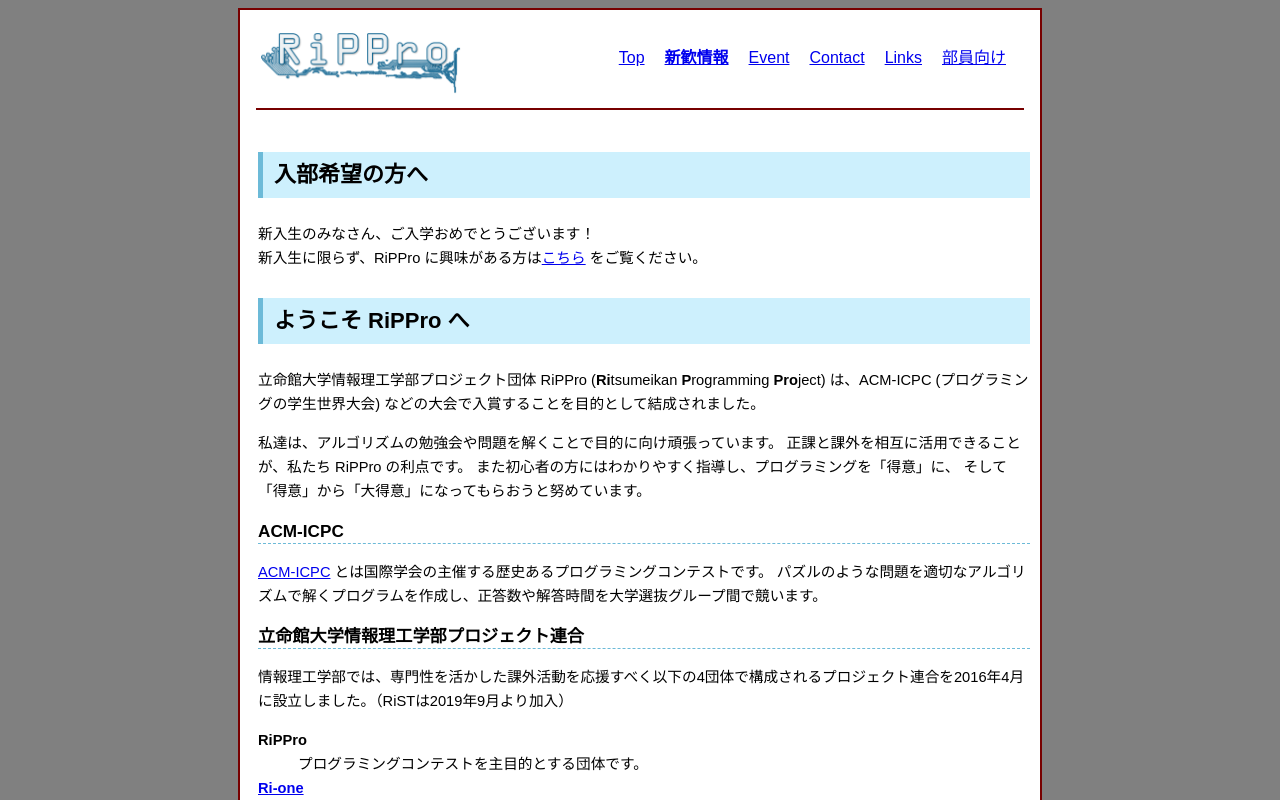
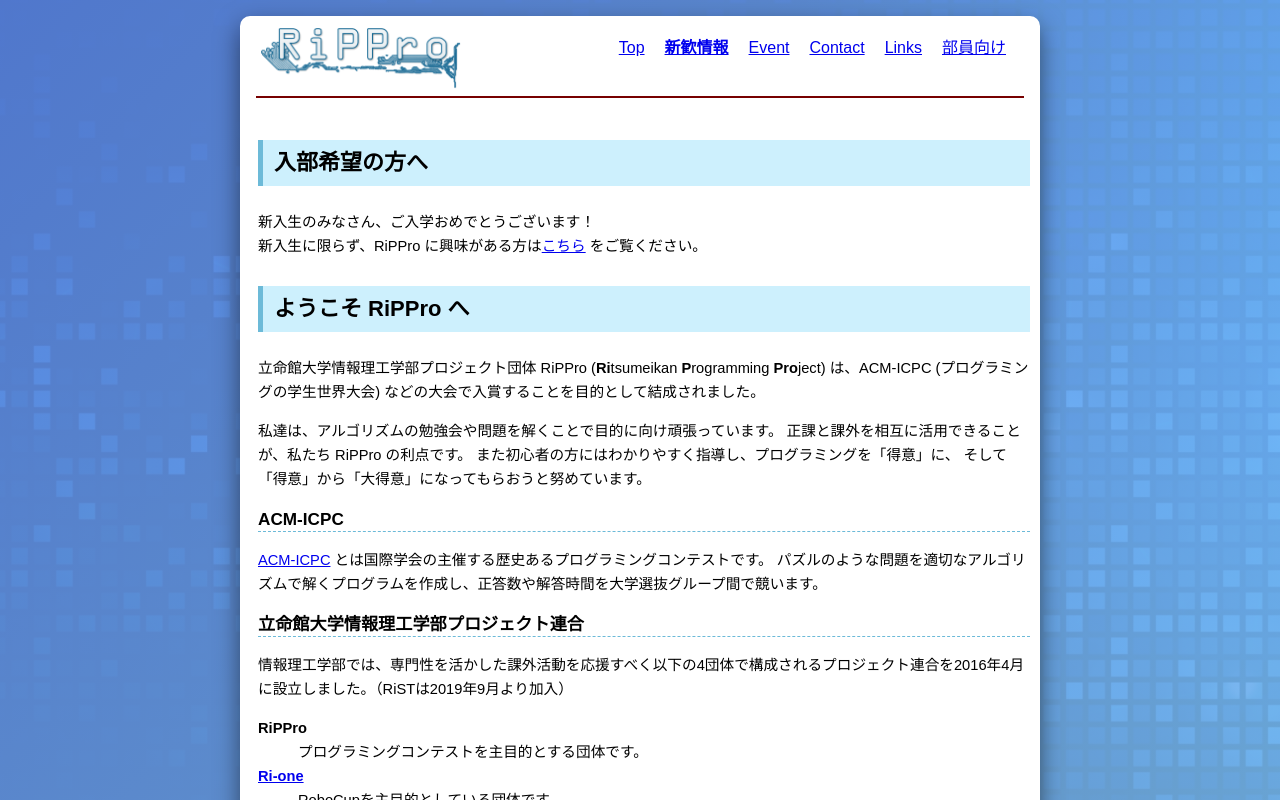
Before and after one commit to rippro/rippro.github.io, a Next.js app: page / in a window 1280 px wide. Shown: the top 800 px of the page. Built offline with nearby package versions, Linux system fonts and the light colour scheme.

Commit message:
fix: 背景画像を変更

```diff
--- a/components/Layout/Head.module.css
+++ b/components/Layout/Head.module.css
@@ -10,7 +10,8 @@
 
 .logo img {
   width: 200px;
-  margin: 5px;
+  margin: 10px 5px 5px 5px;
+  vertical-align: middle;
 }
 
 .logo a:link {
--- a/components/Layout/Layout.module.css
+++ b/components/Layout/Layout.module.css
@@ -3,8 +3,9 @@
 .main {
   width: 800px;
   margin: 4px auto;
-  border: solid 2px #700;
   background-color: #fff;
+  border-radius: 10px;
+  box-shadow: 0 10px 25px 0 rgba(0, 0, 0, 0.5);
 }
 
 .article {
--- a/styles/globals.css
+++ b/styles/globals.css
@@ -1,9 +1,10 @@
 /** @format */
 
 body {
-  background: #808080;
   overflow-y: scroll;
   line-height: 1.5em;
   font-family: sans-serif;
   font-size: 16px;
+  background: linear-gradient(-45deg, rgba(135, 206, 256, 0.8), rgba(100, 149, 256, 0.8)), url('/background.jpg');
+  background-size: cover;
 }
```
Also changed, not shown: public/background.jpg (added).
